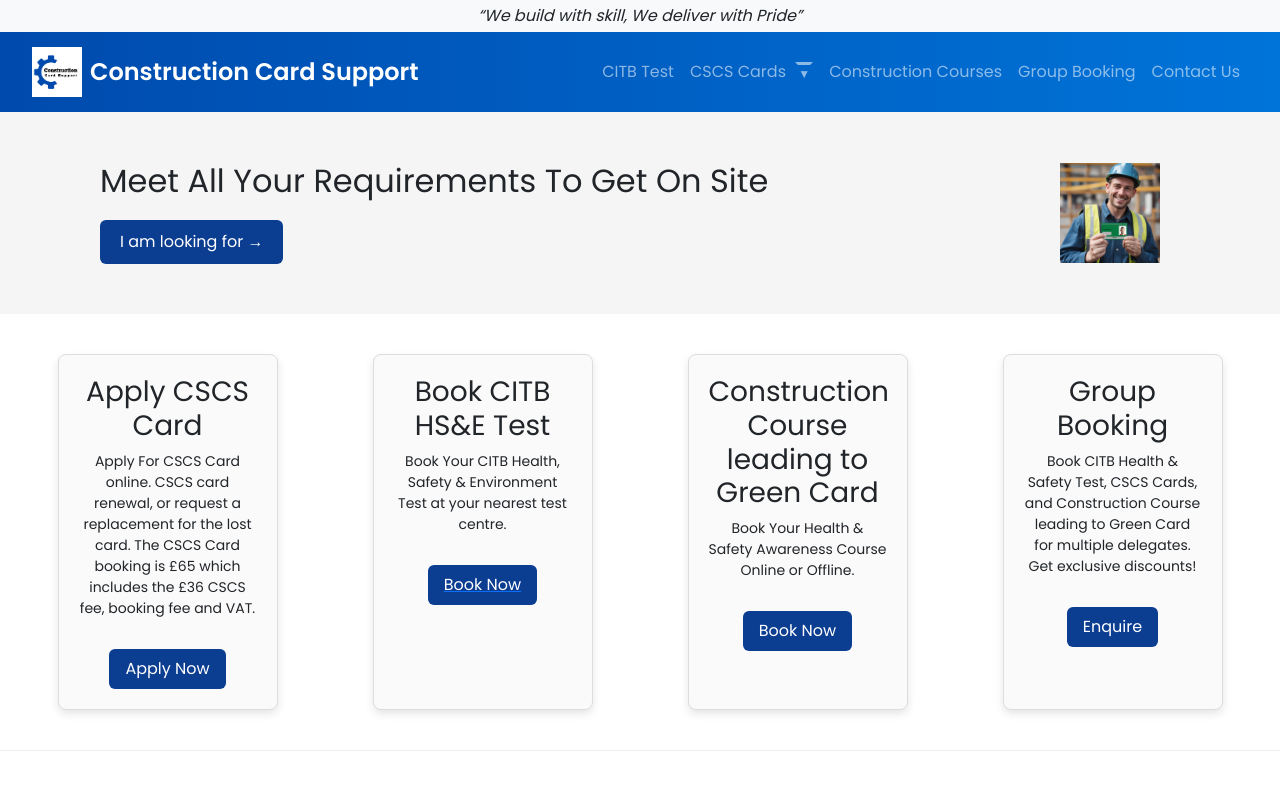
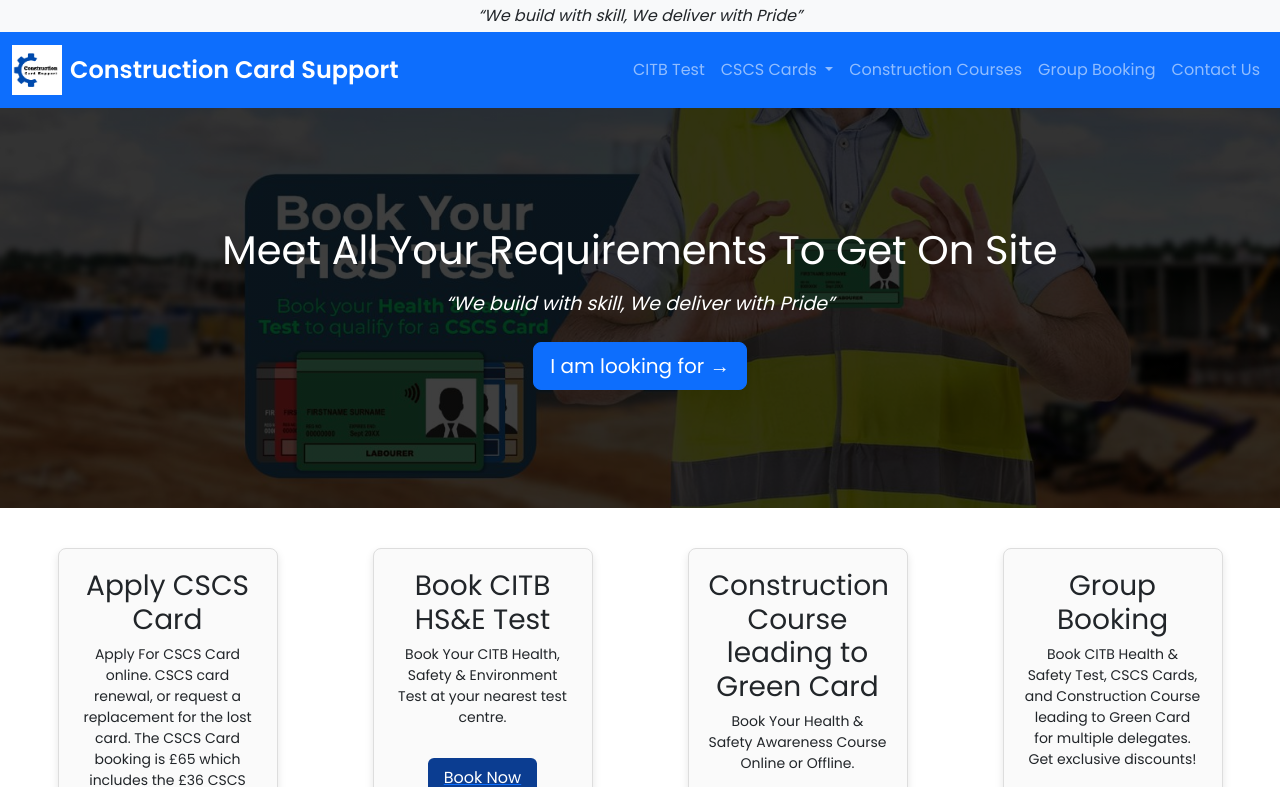
Before and after one commit to Grumpy1307/CMS, a plain HTML site: page index.html in a window 1280 px wide. Shown: the top 787 px of the page. Drawn offline with nearby package versions, Linux system fonts and the light colour scheme.

Commit message:
Added all pages with latest css cleaner UI

```diff
--- a/css/styles.css
+++ b/css/styles.css
@@ -11,68 +11,46 @@
     font-style: italic;
     font-weight: 500;
 }
-.navbar {
+
+/* Hero Section - full banner with overlay */
+.hero {
+    position: relative;
+    background: url('images/const.jpg') center center/cover no-repeat;
+    height: 400px;
     display: flex;
-    justify-content: space-between;
     align-items: center;
-    background: linear-gradient(90deg, #004aad, #0074d9);
-    padding: 10px 20px;
+    justify-content: center;
+    text-align: center;
     color: white;
+    overflow: hidden;
 }
 
-.navbar .logo {
-    font-size: 24px;
-    font-weight: bold;
+.hero::before {
+    content: "";
+    position: absolute;
+    top: 0;
+    left: 0;
+    width: 100%;
+    height: 100%;
+    background: rgba(0,0,0,0.5);
+    z-index: 1;
 }
 
-.navbar nav ul {
-    list-style: none;
-    display: flex;
-    gap: 20px;
-    margin: 0;
-    padding: 0;
+.hero > div {
     position: relative;
+    z-index: 2;
 }
 
-.navbar nav ul li a {
-    color: white;
-    text-decoration: none;
+.hero h1 {
+    font-size: 2.5rem;
+    margin-bottom: 15px;
 }
 
-.navbar nav ul li a:hover {
-    text-decoration: underline;
-}
-
-/* Hero Section */
-.hero {
-    display: flex;
-    align-items: center;
-    justify-content: space-between;
-    padding: 50px 20px;
-    background-color: #f5f5f5;
-    flex-wrap: wrap;
-    padding-left: 100px;
-}
-
-.hero-text h1 {
-    font-size: 32px;
+.hero .tagline {
+    font-size: 1.2rem;
+    font-style: italic;
+    font-weight: 500;
     margin-bottom: 20px;
-
-}
-
-.hero button {
-    padding: 10px 20px;
-    background-color: #0b3d91;
-    color: white;
-    border: none;
-    cursor: pointer;
-
-}
-
-.hero-image img {
-    width: 300px;
-    max-width: 100%;
-    padding: 0px 100px;
 }
 
 /* Services */
@@ -301,59 +279,6 @@
     border-radius: 6px;
 }
 
-/* Dropdown */
-
-.navbar nav {
-    position: relative;
-    z-index: 10;
-}
-
-.navbar ul li.dropdown {
-    position: relative;
-}
-
-.navbar ul li.dropdown > a::after {
-    content: " ▼";
-    font-size: 12px;
-    display: inline-block;
-    vertical-align: middle;
-    margin-left: 5px;
-}
-
-.navbar ul li .dropdown-content {
-    display: none;
-    position: absolute;
-    background-color: white;
-    box-shadow: 0 4px 8px rgba(0,0,0,0.1);
-    z-index: 99;
-    min-width: 200px;
-    list-style: none;
-    padding: 0;
-    margin: 0;
-    top: 100%;
-    left: 0;
-}
-
-.navbar ul li.dropdown:hover .dropdown-content {
-    display: block;
-}
-
-.navbar ul li .dropdown-content li {
-    padding: 10px;
-}
-
-.navbar ul li .dropdown-content li a {
-    color: black;
-    text-decoration: none;
-}
-
-.navbar ul li .dropdown-content li a:hover {
-    background-color: #f0f0f0;
-    color: #0b3d91;
-    font-weight: bold;
-}
-
-
 .service-card .button-row {
     display: flex;
     justify-content: center;
--- a/index.html
+++ b/index.html
@@ -12,14 +12,11 @@
 
     <div id="header"></div>
 
-    <!-- Hero Section -->
-    <section class="hero">
-        <div class="hero-text">
-            <h1>Meet All Your Requirements To Get On Site</h1>
-            <button class="btn btn-primary">I am looking for →</button>
-        </div>
-        <div class="hero-image">
-            <img src="images/hero.jpg" alt="Construction Card" />
+    <section class="hero d-flex align-items-center justify-content-center text-center text-white" style="background-image: linear-gradient(rgba(0,0,0,0.5), rgba(0,0,0,0.5)), url('images/const.jpg'); background-size: cover; background-position: center; height: 400px;">
+        <div>
+            <h1 class="mb-3">Meet All Your Requirements To Get On Site</h1>
+            <p class="tagline mb-4">“We build with skill, We deliver with Pride”</p>
+            <button class="btn btn-primary btn-lg">I am looking for →</button>
         </div>
     </section>
 
@@ -83,7 +80,7 @@
     <section class="apply-cscs">
         <h2>Apply for CSCS Card</h2>
         <div class="apply-cscs-content">
-            <img src="images/GreenCard_1.jpg" alt="CSCS Card" />
+            <img src="images/cscscardind.jpg" alt="CSCS Card" />
             <div>
                 <ul>
                     <li>Choose your card type according to your qualification.</li>
```
Also changed, not shown: images/citb.jpg, images/citb_remo.jpg (added), images/const.jpg (added), images/cscscardind.jpg (added).
